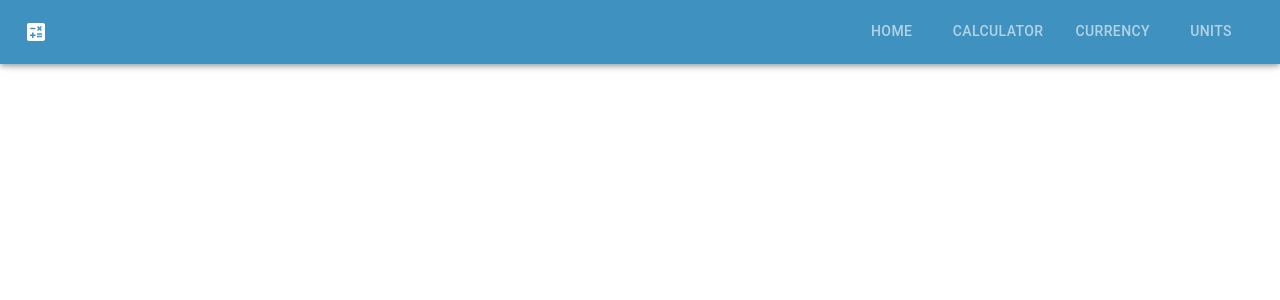
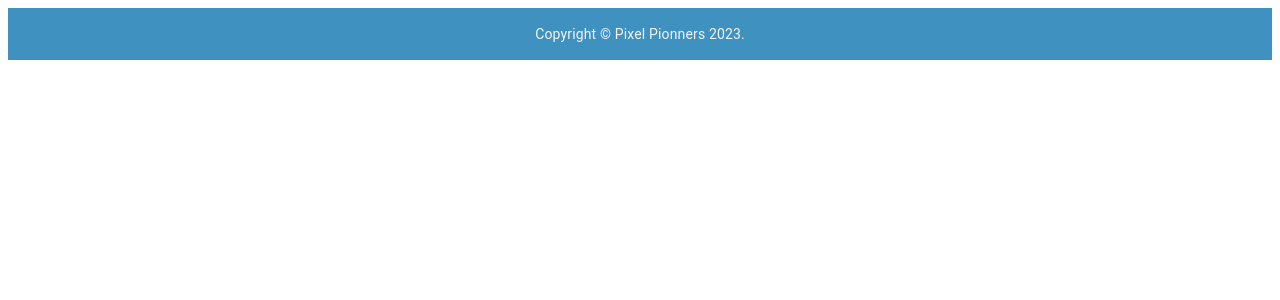
Before and after one commit to vighimre87/Calculator, a React (Create React App) app: page /Units in a window 1280 px wide. Shown: the top 300 px of the page. Built offline with nearby package versions, Linux system fonts and the light colour scheme.

Commit message:
footer color changed to white

```diff
--- a/src/App.js
+++ b/src/App.js
@@ -16,7 +16,7 @@ function App() {
   return (
     <Router>
       <div>
-        <Header />
+        {/* <Header /> */}
         <Routes>
           <Route path="/" element={<Home />} />
           <Route path="calculator" element={<Calculator />} />
--- a/src/components/Footer/Footer.js
+++ b/src/components/Footer/Footer.js
@@ -5,13 +5,14 @@ import Typography from '@mui/material/Typography';
 
 function Footer() {
     return (
+        <footer>
             <Box component="footer"
                 sx={{
                     py: 2,
                     backgroundColor: '#3F91BF'
                 }}>
                 <Container maxWidth="sm">
-                <Typography variant="body2" color="text.secondary" textAlign='center'>
+                    <Typography variant="body2" color="#f5f5f5" textAlign='center'>
                         {'Copyright © Pixel Pionners '}
                         {new Date().getFullYear()}
                         {'.'}
@@ -19,6 +20,8 @@ function Footer() {
 
                 </Container>
             </Box>
+        </footer>
+
     )
 }
 
```
Lines whose indentation alone changed are shown as unchanged.
